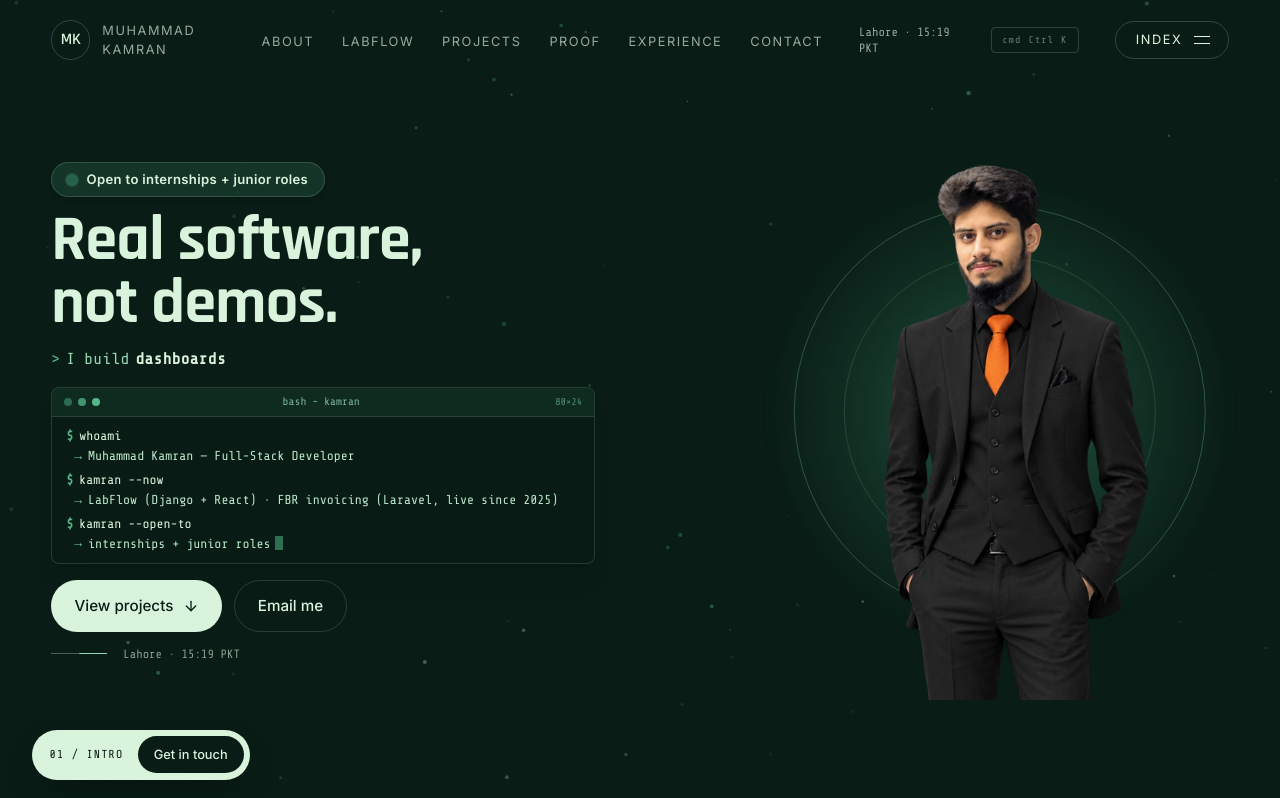
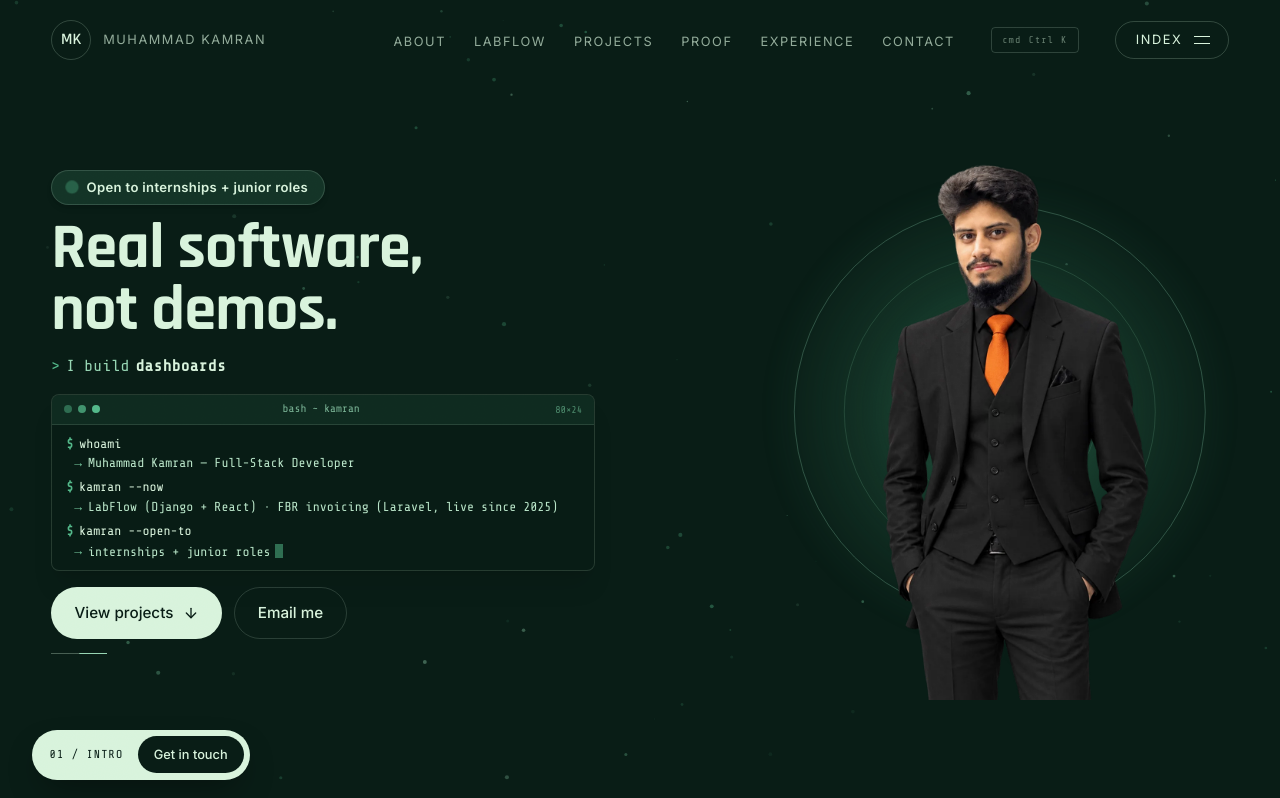
Before and after one commit to kamrandebugging/Portfolio, a React (Vite) app: page / in a window 1280 px wide. Shown: the top 798 px of the page. Built offline with nearby package versions, Linux system fonts and the light colour scheme.

Commit message:
refactor(taste): remove LocalTime clock component and all usages

```diff
--- a/src/components/Contact.tsx
+++ b/src/components/Contact.tsx
@@ -10,7 +10,6 @@ import {
   motionMatchMedia,
 } from '../engine/gsap';
 import { portfolioData } from '../data/portfolio';
-import { LocalTime } from './ui/LocalTime';
 import { Magnetic } from './ui/Magnetic';
 
 interface Social { name: string; url: string; }
@@ -213,8 +212,7 @@ export const Contact: React.FC = () => {
           <div className="md:col-span-5">
             <p className="display text-3xl">{personal.name}</p>
             <p className="muted mt-2 text-sm">{personal.tagline}</p>
-            <LocalTime className="muted mt-3 block" />
-          </div>
+                      </div>
 
           <nav className="md:col-span-4" aria-label="Social profiles">
             <ul className="flex flex-col gap-1">
--- a/src/components/EditorialMenu.tsx
+++ b/src/components/EditorialMenu.tsx
@@ -4,7 +4,6 @@ import { gsap, useGSAP } from '../engine/gsap';
 import { getLenis } from '../engine/scroll';
 import { isReduced, setMotionPref, systemReducesMotion } from '../engine/motion';
 import { portfolioData } from '../data/portfolio';
-import { LocalTime } from './ui/LocalTime';
 
 interface EditorialMenuProps {
   open: boolean;
@@ -152,8 +151,7 @@ export const EditorialMenu: React.FC<EditorialMenuProps> = ({ open, onClose, go:
 
       <div className="menu-bottom">
         <div className="flex flex-wrap items-center gap-x-5 gap-y-2">
-          <LocalTime className="text-paper/70" />
-          <button
+                    <button
             type="button"
             className="motion-toggle"
             tabIndex={open ? 0 : -1}
--- a/src/components/Hero.tsx
+++ b/src/components/Hero.tsx
@@ -14,7 +14,6 @@ import {
 import { scrollToTarget } from '../engine/scroll';
 import { portfolioData } from '../data/portfolio';
 import { Magnetic } from './ui/Magnetic';
-import { LocalTime } from './ui/LocalTime';
 
 interface TerminalStep {
   cmd: string;
@@ -347,8 +346,7 @@ export const Hero: React.FC = () => {
 
             <div data-intro className="flex items-center gap-4 text-paper/60">
               <span className="scroll-cue" aria-hidden="true" />
-              <LocalTime />
-            </div>
+                          </div>
           </div>
         </div>
 
--- a/src/components/Navbar.tsx
+++ b/src/components/Navbar.tsx
@@ -3,7 +3,6 @@ import { useLocation, useNavigate } from 'react-router-dom';
 import { portfolioData } from '../data/portfolio';
 import { goToSection } from '../engine/scroll';
 import { EditorialMenu } from './EditorialMenu';
-import { LocalTime } from './ui/LocalTime';
 import { CommandPalette } from './CommandPalette';
 
 const isMac = typeof navigator !== 'undefined' && /Mac|iPhone|iPad|iPod/.test(navigator.platform);
@@ -73,7 +72,6 @@ export const Navbar: React.FC = () => {
             ))}
           </ul>
 
-          <LocalTime className="hidden text-[var(--ui-fg-muted)] md:inline" />
 
           <button
             type="button"
--- a/src/components/ui/LocalTime.tsx
+++ /dev/null
@@ -1,27 +0,0 @@
-import React, { useEffect, useState } from 'react';
-import { portfolioData } from '../../data/portfolio';
-
-const format = (timeZone: string): string =>
-  new Intl.DateTimeFormat('en-GB', {
-    timeZone,
-    hour: '2-digit',
-    minute: '2-digit',
-    hour12: false,
-  }).format(new Date());
-
-/** Live local time. Useful to a remote hiring team deciding on overlap. */
-export const LocalTime: React.FC<{ className?: string }> = ({ className = '' }) => {
-  const { timezone, location } = portfolioData.personal;
-  const [time, setTime] = useState(() => format(timezone));
-
-  useEffect(() => {
-    const id = window.setInterval(() => setTime(format(timezone)), 15_000);
-    return () => window.clearInterval(id);
-  }, [timezone]);
-
-  return (
-    <span className={`font-mono text-xs tabular-nums ${className}`}>
-      {location.split(',')[0]} · {time} PKT
-    </span>
-  );
-};
```
